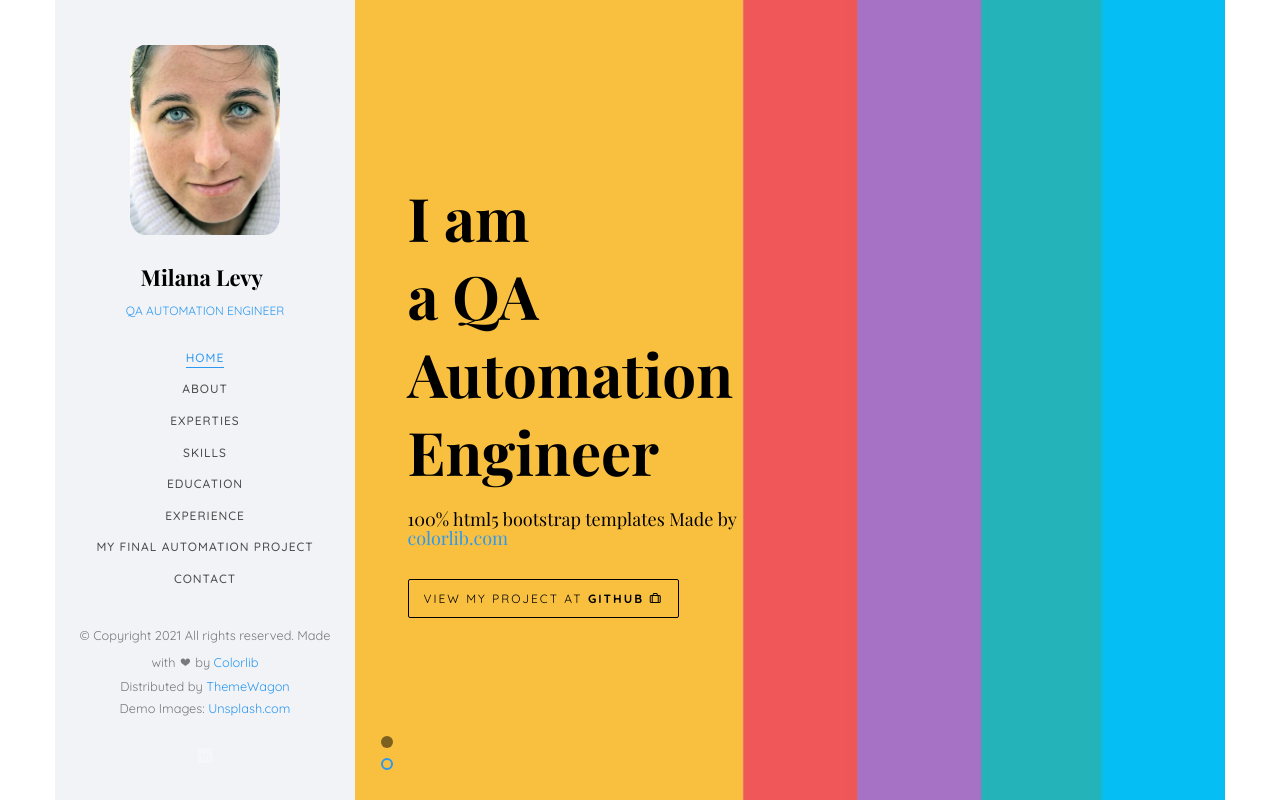
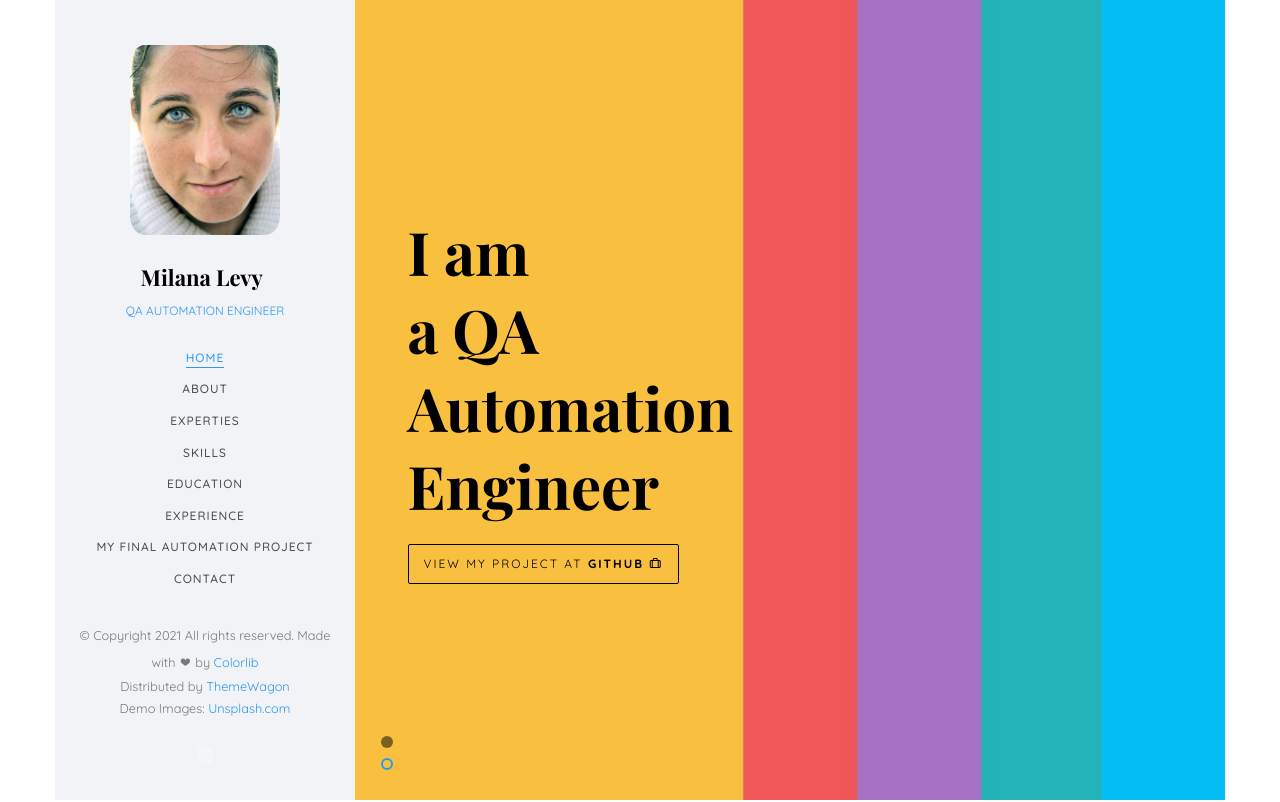
Before and after one commit to milanafd/MilanaLevyCVWebSite, a plain HTML site: page index.html in a window 1280 px wide. Shown: the top 802 px of the page. Drawn offline with nearby package versions, Linux system fonts and the light colour scheme; files whose address does not match are found by name; a web font is replaced by a local one.

Commit message:
Update index.html
Removed <h4>100% html5 bootstrap templates Made by <a href="https://colorlib.com/" target="_blank">colorlib.com</a></h4>

```diff
--- a/index.html
+++ b/index.html
@@ -98,7 +98,6 @@ Copyright <script>document.write(new Date().getFullYear());</script> All rights
 					   				<div class="slider-text-inner js-fullheight">
 					   					<div class="desc">
 						   					<h1>Hi! <br>I'm Milana</h1>
-						   					<h4>100% html5 bootstrap templates Made by <a href="https://colorlib.com/" target="_blank">colorlib.com</a></h4>
 												<p><a href="https://drive.google.com/uc?export=download&id=1wlZMPKkHxGU50aJv7GQbFrpkMOX14teN" class="btn btn-primary btn-learn">Download CV <i class="icon-download4"></i></a></p>
 											</div>
 					   				</div>
@@ -114,7 +113,6 @@ Copyright <script>document.write(new Date().getFullYear());</script> All rights
 					   				<div class="slider-text-inner">
 					   					<div class="desc">
 						   					<h1>I am <br>a QA Automation Engineer</h1>
-												<h4>100% html5 bootstrap templates Made by <a href="https://colorlib.com/" target="_blank">colorlib.com</a></h4>
 												<p><a href="https://github.com/milanafd/FinalProjectSeleniumWithMaven.git" target="_blank" class="btn btn-primary btn-learn">View My Project at <strong>GitHub</strong> <i class="icon-briefcase3"></i></a></p>
 										</div>
 					   				</div>
```
